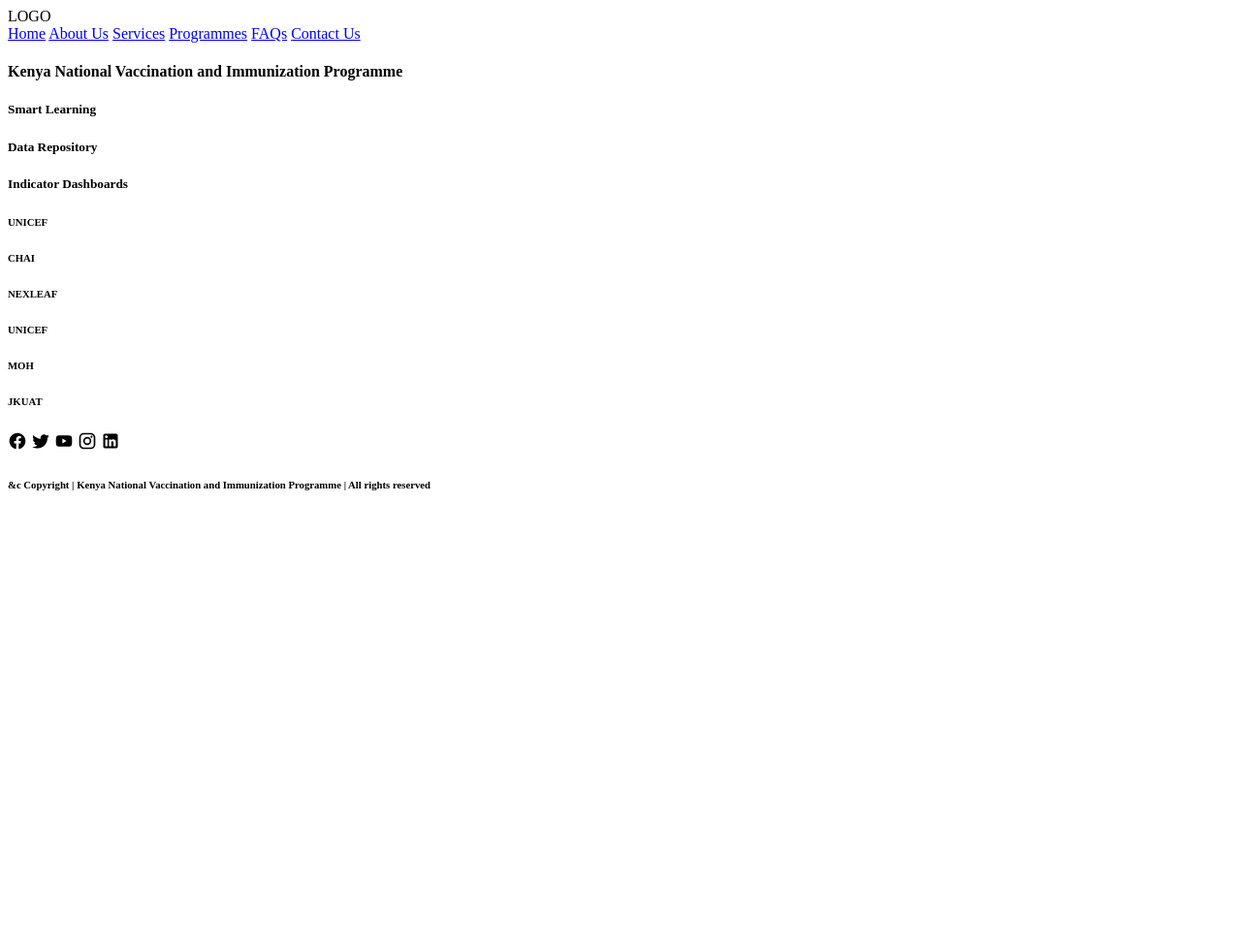
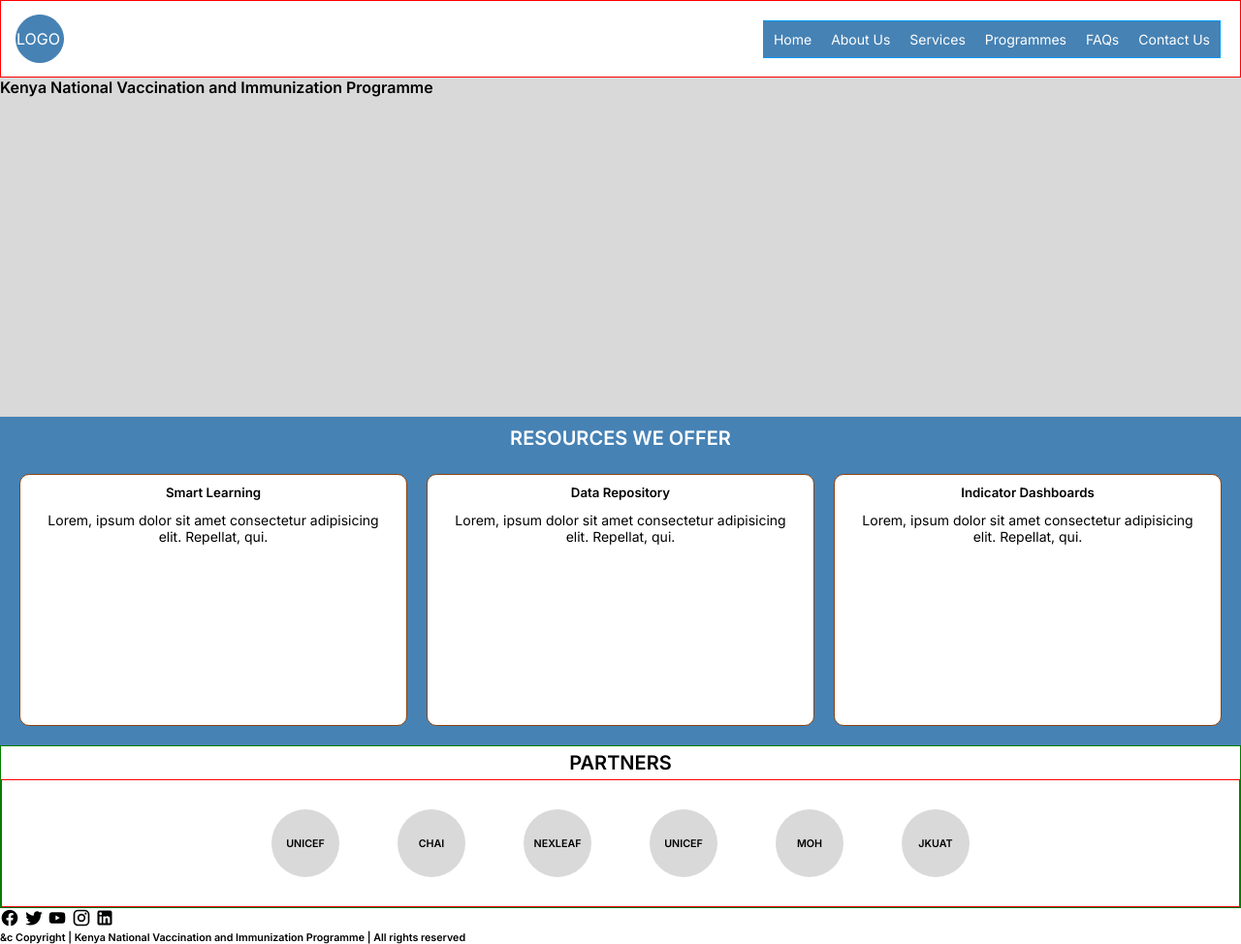
Before and after one commit to stephkariuki19/Kenvip-Landing-Page, a plain HTML site: page index.html in a window 1280 px wide. Shown: the whole page at 97% size. Before the commit the page ends 800 px from the top, so only its background shows below. Drawn offline with Linux system fonts and the light colour scheme.

Commit message:
styled main section

```diff
--- a/index.html
+++ b/index.html
@@ -2,14 +2,18 @@
 <head>
     <meta charset="UTF-8">
     <meta name="viewport" content="width=device-width, initial-scale=1.0">
+    <link rel="preconnect" href="https://fonts.googleapis.com">
+<link rel="preconnect" href="https://fonts.gstatic.com" crossorigin>
+<link href="https://fonts.googleapis.com/css2?family=Inter:wght@100;300;400;600&family=Work+Sans:wght@100;300;400;600;700&display=swap" rel="stylesheet">
     <link rel="stylesheet" href="./style.css">
     <title>KENVIP</title>
 </head>
 <body>
     <div>
     <header class="header">
+        <div class="logo">LOGO</div>
+
         <nav>
-            <div class="logo">LOGO</div>
             <a href="#">Home</a>
             <a href="#">About Us</a>
             <a href="#">Services</a>
@@ -19,22 +23,31 @@
       </nav>
     </header>
     <main>
+
         <section class="hero-section">
                 <h4>Kenya National Vaccination and Immunization Programme</h4>
         </section>
+
+        <div class="resource-container">
+            <h4>RESOURCES WE OFFER</h4>
         <section class="resources">
             <div class="smart-learning">
                 <h5>Smart Learning</h5>
+                <p>Lorem, ipsum dolor sit amet consectetur adipisicing elit. Repellat, qui.</p>
             </div>
              <div class="data-repo">
                 <h5>Data Repository</h5>
+                <p>Lorem, ipsum dolor sit amet consectetur adipisicing elit. Repellat, qui.</p>
              </div>
              <div class="dashboards">
                 <h5>Indicator Dashboards</h5>
+                <p>Lorem, ipsum dolor sit amet consectetur adipisicing elit. Repellat, qui.</p>
              </div>
         </section>
-        <section class="partners">
-
+    </div>
+        <div class="partners-section">
+            <h5>PARTNERS</h5>
+        <section class="partners-logos">
             <div class="unicef">
                 <h6>UNICEF</h6>
             </div>
@@ -59,6 +72,8 @@
                 <h6>JKUAT</h6>
             </div>
         </section>
+    </div>
+
     </main>
     <footer>
         <div class="nav-links"></div>
--- a/style.css
+++ b/style.css
@@ -1,3 +1,114 @@
+*{
+    box-sizing: border-box;
+    margin: 0px;
+    font-family: 'Inter', sans-serif;
+}
+/*HEADER STYLES*/
+header{
+    border: 1px solid red;
+    max-height: 80px;
+    display: flex;
+    background-color:#fff ;
+    justify-content: space-between;
+    align-items: center;
+    padding: 10px;
+}
+.logo{
+    width: 50px;
+    height: 50px;
+    border-radius: 50%;
+    border: 1px solid #4682B4;
+    display: flex;
+    align-items: center;
+    background-color: #4682B4;
+    color: #fff;
+    margin: 5px;
+}
+nav{
+    border: 1px solid rgb(0, 153, 255);
+    background-color:#4682B4 ;
+    display: flex;
+    align-items: center;
+    max-height: 45px;
+    margin-right: 10px;
+}
+/*some hover styles -https://css-tricks.com/css-link-hover-effects/*/
+nav a{
+    text-decoration: none;
+    color: white;
+    margin: 10px;
+    font-size: 14px;
+}
+/*HERO SECTION*/
+.hero-section{
+    background-color: #D9D9D9;
+    min-height: 350px; /*change depend on picture heights*/
+}
+
+/*RESOURCE SECTION*/
+.resource-container{
+    background-color: #4682B4;
+}
+.resource-container h4{
+    color: #fff;
+    font-size: 20px;
+    text-align: center;
+    padding: 5px;
+    padding-top: 10px;
+
+}
+.resources{
+    background-color: #4682B4;
+    display: flex;
+    padding: 10px;
+    min-height: 300px;
+}
+.resources div{
+    max-width: 400px;
+    max-height: 400px;
+    border: 1px solid saddlebrown;
+    margin: 10px;
+    background-color: #fff;
+    border-radius: 10px;
+    padding: 10px;
+}
+.resources div h5{
+    text-align: center;
+    margin-bottom: 2px;
+}
+.resources div p{
+    font-size: 14px;
+    text-align: center;
+    padding: 10px;
+}
+/*PARTNERS SECTION*/
+.partners-section{
+    border: 1px solid green;
+}
+.partners-section h5{
+    color: #000;
+    text-align: center;
+    font-size: 20px;
+    margin: 5px;
+}
+.partners-logos{
+    border: 1px solid red;
+    display: flex;
+    align-items: center;
+    justify-content: center;
+}
+.partners-logos div{
+    min-height: 70px;
+    min-width: 70px;
+    border-radius: 50%;
+    color: #000;
+    background-color: #D9D9D9;
+    display: flex;
+    justify-content: center;
+    align-items: center;
+    margin: 30px;
+}
+
 svg{
     height:20px;
     width:20px;
```
